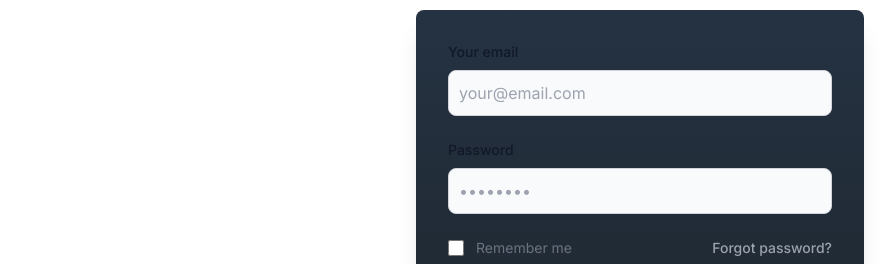
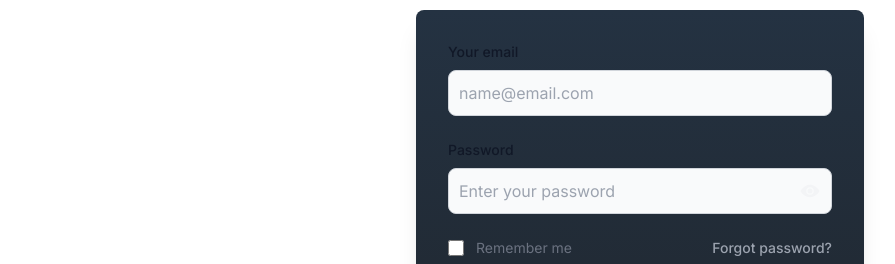
Before and after one commit to yashmandi/password-gen, a React (Vite) app in the folder frontend/: page /login in a window 1280 px wide. Shown: the part 162-426 px from the top of the page, without its empty margins (0-895 px from the left). Built offline with nearby package versions, Linux system fonts and the light colour scheme.

Commit message:
login page password see/hide

```diff
--- a/frontend/src/pages/Login.jsx
+++ b/frontend/src/pages/Login.jsx
@@ -1,14 +1,16 @@
 import React, { useState } from "react";
 import { Link, useNavigate } from "react-router-dom";
 import { IoMdArrowRoundBack } from "react-icons/io";
-import axios from "axios";
 import axiosInstance from "../utils/axiosInstance";
+import { IoEye } from "react-icons/io5";
+import { IoMdEyeOff } from "react-icons/io";
 import { toast } from "react-hot-toast";
 import { getInitials } from "../components/Navbar"; // Import the getInitials function
 
 const Login = () => {
   const [email, setEmail] = useState("");
   const [password, setPassword] = useState("");
+  const [showPassword, setShowPassword] = useState(false);
   const [error, setError] = useState(null);
   const navigate = useNavigate();
   const apiUrl = import.meta.env.VITE_API_URL || "http://localhost:3000";
@@ -104,7 +106,7 @@ const Login = () => {
                     value={email}
                     onChange={(e) => setEmail(e.target.value)}
                     className="bg-gray-50 border border-gray-300 text-gray-900 rounded-lg focus:ring-primary-600 focus:border-primary-600 block w-full p-2.5 dark:bg-gray-700 dark:border-gray-600 dark:placeholder-gray-400 dark:text-white dark:focus:ring-blue-500 dark:focus:border-blue-500"
-                    placeholder="your@email.com"
+                    placeholder="name@email.com"
                     required
                   />
                 </div>
@@ -115,17 +117,26 @@ const Login = () => {
                   >
                     Password
                   </label>
+                  <div className="relative">
                     <input
-                    type="password"
+                      type={showPassword ? "text" : "password"}
                       name="password"
                       id="password"
                       value={password}
                       onChange={(e) => setPassword(e.target.value)}
-                    placeholder="••••••••"
+                      placeholder="Enter your password"
                       className="bg-gray-50 border border-gray-300 text-gray-900 rounded-lg focus:ring-primary-600 focus:border-primary-600 block w-full p-2.5 dark:bg-gray-700 dark:border-gray-600 dark:placeholder-gray-400 dark:text-white dark:focus:ring-blue-500 dark:focus:border-blue-500"
                       required
                     />
+                    <span
+                      className="absolute inset-y-0 right-0 flex items-center pr-3 cursor-pointer"
+                      onClick={() => setShowPassword(!showPassword)}
+                    >
+                      {showPassword ? <IoMdEyeOff className="text-xl text-gray-100"/> : <IoEye className="text-xl text-gray-100" />}
+                    </span>
                   </div>
+                </div>
+
                 <div className="flex items-center justify-between">
                   <div className="flex items-start">
                     <div className="flex items-center h-5">
```
Lines whose indentation alone changed are shown as unchanged.
